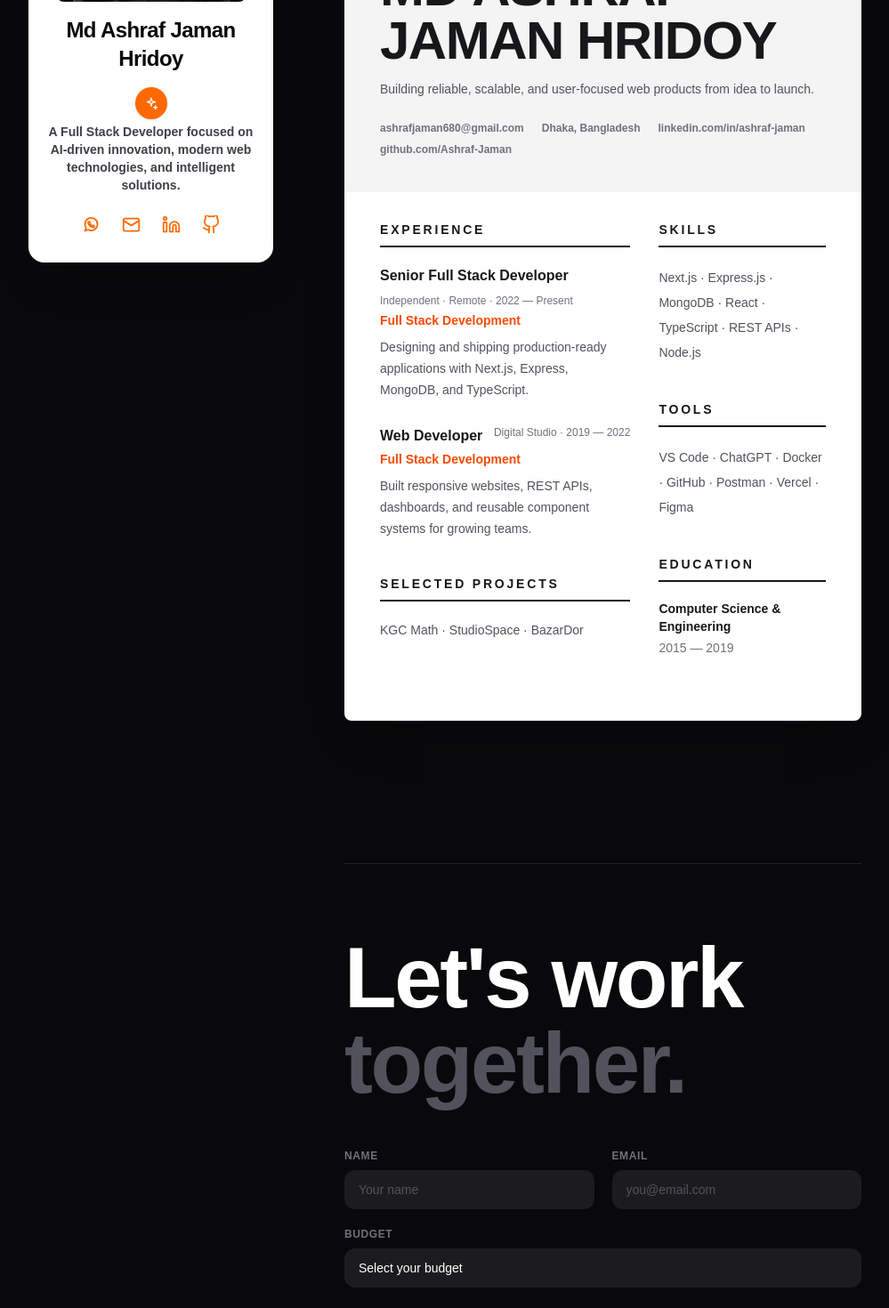
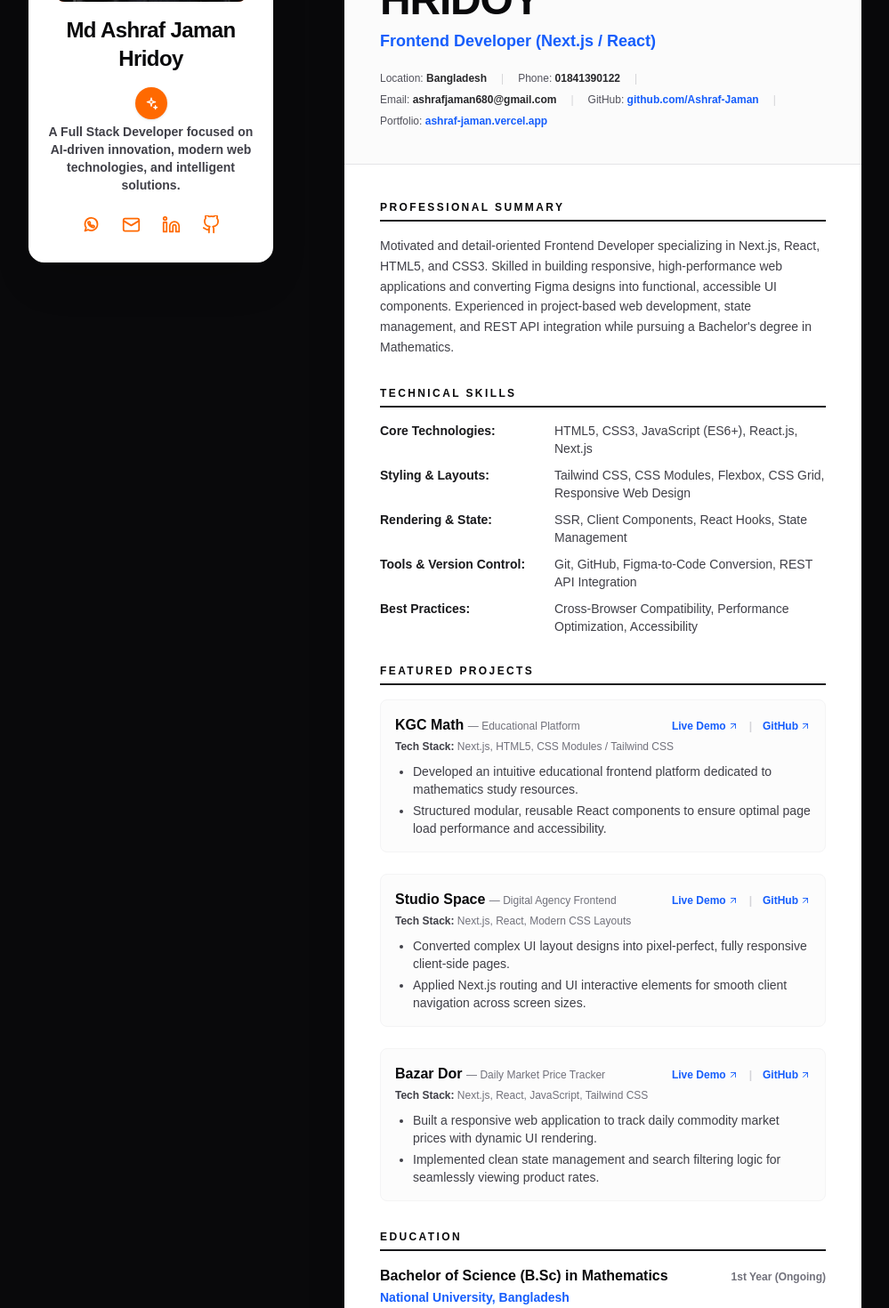
Before and after one commit to Ashraf-Jaman/portfolio, a Next.js app: page /resume in a window 1280 px wide. Shown: the part 360-1830 px from the top of the page at 89% size, without its empty margins (140-1139 px from the left). Built offline with nearby package versions, Linux system fonts and the light colour scheme.

Commit message:
Update resume content and downloadable PDF to match actual resume

```diff
--- a/scripts/generate_resume_pdf.mjs
+++ b/scripts/generate_resume_pdf.mjs
@@ -1,50 +1,175 @@
 import fs from "node:fs";
 
-const esc = (value) => value.replaceAll("\\", "\\\\").replaceAll("(", "\\(").replaceAll(")", "\\)");
-const text = (x, y, size, value, color = "0.1 0.1 0.12") => `BT /F1 ${size} Tf ${color} rg 1 0 0 1 ${x} ${y} Tm (${esc(value)}) Tj ET`;
-const lines = [];
-lines.push("0.96 0.96 0.97 rg 0 660 612 132 re f");
-lines.push(text(42, 750, 10, "FULL STACK WEB DEVELOPER", "0.95 0.34 0.08"));
-lines.push(text(42, 710, 25, "Md Ashraf Jaman Hridoy"));
-lines.push(text(42, 682, 10, "Building reliable, scalable, and user-focused web products from idea to launch.", "0.32 0.32 0.35"));
-lines.push(text(42, 650, 8, "ashrafjaman680@gmail.com  |  Dhaka, Bangladesh  |  linkedin.com/in/ashraf-jaman  |  github.com/Ashraf-Jaman", "0.32 0.32 0.35"));
-lines.push("0.95 0.34 0.08 RG 1 w 42 628 m 570 628 l S");
-lines.push(text(42, 592, 11, "EXPERIENCE"));
-lines.push(text(42, 565, 11, "Senior Full Stack Developer"));
-lines.push(text(42, 548, 9, "Independent - Remote - 2022 - Present", "0.95 0.34 0.08"));
-lines.push(text(42, 528, 9, "Designing and shipping production-ready applications with", "0.32 0.32 0.35"));
-lines.push(text(42, 513, 9, "Next.js, Express, MongoDB, and TypeScript.", "0.32 0.32 0.35"));
-lines.push(text(42, 478, 11, "Web Developer"));
-lines.push(text(42, 461, 9, "Digital Studio - 2019 - 2022", "0.95 0.34 0.08"));
-lines.push(text(42, 441, 9, "Built responsive websites, REST APIs, dashboards, and", "0.32 0.32 0.35"));
-lines.push(text(42, 426, 9, "reusable component systems for growing teams.", "0.32 0.32 0.35"));
-lines.push(text(42, 382, 11, "SELECTED PROJECTS"));
-lines.push(text(42, 360, 10, "ShopSphere  -  TaskFlow  -  Devfolio", "0.32 0.32 0.35"));
-lines.push("0.86 0.86 0.88 RG 0.7 w 370 600 m 370 345 l S");
-lines.push(text(395, 592, 11, "SKILLS"));
-lines.push(text(395, 565, 9, "Next.js - Express.js - MongoDB", "0.32 0.32 0.35"));
-lines.push(text(395, 548, 9, "React - TypeScript - REST APIs", "0.32 0.32 0.35"));
-lines.push(text(395, 531, 9, "Node.js - Responsive UI", "0.32 0.32 0.35"));
-lines.push(text(395, 480, 11, "TOOLS"));
-lines.push(text(395, 453, 9, "VS Code - ChatGPT - Docker", "0.32 0.32 0.35"));
-lines.push(text(395, 436, 9, "GitHub - Postman - Vercel", "0.32 0.32 0.35"));
-lines.push(text(395, 385, 11, "EDUCATION"));
-lines.push(text(395, 358, 9, "Computer Science & Engineering", "0.32 0.32 0.35"));
-lines.push(text(395, 341, 9, "2015 - 2019", "0.32 0.32 0.35"));
+const esc = (value) =>
+  String(value)
+    .replaceAll("\\", "\\\\")
+    .replaceAll("(", "\\(")
+    .replaceAll(")", "\\)");
+
+function createPdfGenerator() {
+  const lines = [];
+
+  const addText = (x, y, size, value, color = "0.12 0.12 0.15", font = "F1") => {
+    lines.push(
+      `BT /${font} ${size} Tf ${color} rg 1 0 0 1 ${x} ${y} Tm (${esc(value)}) Tj ET`
+    );
+  };
+
+  const addLine = (x1, y1, x2, y2, color = "0.85 0.85 0.88", width = 0.75) => {
+    lines.push(`${color} RG ${width} w ${x1} ${y1} m ${x2} ${y2} l S`);
+  };
+
+  return { addText, addLine, lines };
+}
+
+const { addText, addLine, lines } = createPdfGenerator();
+
+// Page size: 612 x 792 (Letter)
+let y = 745;
+
+// Header: Name & Role
+addText(40, y, 22, "MD ASHRAF JAMAN HRIDOY", "0.1 0.12 0.15", "F2");
+y -= 20;
+addText(40, y, 12, "Frontend Developer (Next.js / React)", "0.12 0.38 0.76", "F2");
+y -= 18;
+
+// Contact info
+const contact1 = "Location: Bangladesh   |   Phone: 01841390122   |   Email: ashrafjaman680@gmail.com   |";
+addText(40, y, 8.5, contact1, "0.25 0.25 0.28", "F1");
+y -= 13;
+const contact2 = "GitHub: github.com/Ashraf-Jaman   |   Portfolio: ashraf-jaman.vercel.app";
+addText(40, y, 8.5, contact2, "0.25 0.25 0.28", "F1");
+y -= 14;
+
+// Accent blue line
+addLine(40, y, 572, y, "0.12 0.38 0.76", 1.8);
+y -= 22;
+
+function sectionHeading(title) {
+  addText(40, y, 11, title, "0.1 0.12 0.15", "F2");
+  y -= 5;
+  addLine(40, y, 572, y, "0.78 0.8 0.84", 0.75);
+  y -= 14;
+}
+
+// 1. PROFESSIONAL SUMMARY
+sectionHeading("PROFESSIONAL SUMMARY");
+const summaryLines = [
+  "Motivated and detail-oriented Frontend Developer specializing in Next.js, React, HTML5, and CSS3. Skilled in",
+  "building responsive, high-performance web applications and converting Figma designs into functional,",
+  "accessible UI components. Experienced in project-based web development, state management, and REST API",
+  "integration while pursuing a Bachelor's degree in Mathematics."
+];
+summaryLines.forEach((line) => {
+  addText(40, y, 9, line, "0.22 0.22 0.25", "F1");
+  y -= 13;
+});
+y -= 10;
+
+// 2. TECHNICAL SKILLS
+sectionHeading("TECHNICAL SKILLS");
+const skills = [
+  ["Core Technologies:", "HTML5, CSS3, JavaScript (ES6+), React.js, Next.js"],
+  ["Styling & Layouts:", "Tailwind CSS, CSS Modules, Flexbox, CSS Grid, Responsive Web Design"],
+  ["Rendering & State:", "SSR, Client Components, React Hooks, State Management"],
+  ["Tools & Version Control:", "Git, GitHub, Figma-to-Code Conversion, REST API Integration"],
+  ["Best Practices:", "Cross-Browser Compatibility, Performance Optimization, Accessibility"]
+];
+skills.forEach(([category, list]) => {
+  addText(40, y, 9, category, "0.1 0.12 0.15", "F2");
+  addText(175, y, 9, list, "0.25 0.25 0.28", "F1");
+  y -= 14;
+});
+y -= 10;
+
+// 3. FEATURED PROJECTS
+sectionHeading("FEATURED PROJECTS");
+
+function addProject(title, category, stack, bullets) {
+  addText(40, y, 10, `${title} — ${category}`, "0.1 0.12 0.15", "F2");
+  addText(470, y, 9, "Live Demo | GitHub", "0.12 0.38 0.76", "F1");
+  y -= 12;
+  addText(40, y, 8.5, `Tech Stack: ${stack}`, "0.4 0.4 0.44", "F1");
+  y -= 12;
+  bullets.forEach((b) => {
+    addText(48, y, 9, "•", "0.2 0.2 0.25", "F2");
+    addText(58, y, 9, b, "0.25 0.25 0.28", "F1");
+    y -= 12.5;
+  });
+  y -= 8;
+}
+
+addProject(
+  "KGC Math",
+  "Educational Platform",
+  "Next.js, HTML5, CSS Modules / Tailwind CSS",
+  [
+    "Developed an intuitive educational frontend platform dedicated to mathematics study resources.",
+    "Structured modular, reusable React components to ensure optimal page load performance and accessibility."
+  ]
+);
+
+addProject(
+  "Studio Space",
+  "Digital Agency Frontend",
+  "Next.js, React, Modern CSS Layouts",
+  [
+    "Converted complex UI layout designs into pixel-perfect, fully responsive client-side pages.",
+    "Applied Next.js routing and UI interactive elements for smooth client navigation across screen sizes."
+  ]
+);
+
+addProject(
+  "Bazar Dor",
+  "Daily Market Price Tracker",
+  "Next.js, React, JavaScript, Tailwind CSS",
+  [
+    "Built a responsive web application to track daily commodity market prices with dynamic UI rendering.",
+    "Implemented clean state management and search filtering logic for seamlessly viewing product rates."
+  ]
+);
+
+// 4. EDUCATION
+sectionHeading("EDUCATION");
+addText(40, y, 9.5, "Bachelor of Science (B.Sc) in Mathematics", "0.1 0.12 0.15", "F2");
+addText(480, y, 9, "1st Year (Ongoing)", "0.35 0.35 0.4", "F1");
+y -= 12;
+addText(40, y, 9.5, "National University, Bangladesh", "0.12 0.38 0.76", "F2");
+y -= 12;
+addText(48, y, 9, "•", "0.2 0.2 0.25", "F2");
+addText(58, y, 9, "Currently pursuing undergraduate studies in Mathematics with a focus on analytical thinking and problem-solving skills.", "0.25 0.25 0.28", "F1");
+y -= 14;
+
+// 5. LANGUAGES
+sectionHeading("LANGUAGES");
+addText(40, y, 9, "Bengali: Native   |   English: Professional Working Proficiency", "0.25 0.25 0.28", "F1");
+y -= 22;
+
+// Footer
+addLine(40, 42, 572, 42, "0.85 0.85 0.88", 0.5);
+addText(40, 30, 8, "Md Ashraf Jaman Hridoy — Resume", "0.5 0.5 0.55", "F1");
+addText(525, 30, 8, "Page 1 of 1", "0.5 0.5 0.55", "F1");
 
 const stream = lines.join("\n");
 const objects = [
   "<< /Type /Catalog /Pages 2 0 R >>",
   "<< /Type /Pages /Kids [3 0 R] /Count 1 >>",
-  "<< /Type /Page /Parent 2 0 R /MediaBox [0 0 612 792] /Resources << /Font << /F1 4 0 R >> >> /Contents 5 0 R >>",
+  "<< /Type /Page /Parent 2 0 R /MediaBox [0 0 612 792] /Resources << /Font << /F1 4 0 R /F2 5 0 R >> >> /Contents 6 0 R >>",
   "<< /Type /Font /Subtype /Type1 /BaseFont /Helvetica >>",
+  "<< /Type /Font /Subtype /Type1 /BaseFont /Helvetica-Bold >>",
   `<< /Length ${Buffer.byteLength(stream)} >>\nstream\n${stream}\nendstream`,
 ];
 let pdf = "%PDF-1.4\n";
 const offsets = [0];
-objects.forEach((object, index) => { offsets[index + 1] = Buffer.byteLength(pdf); pdf += `${index + 1} 0 obj\n${object}\nendobj\n`; });
+objects.forEach((object, index) => {
+  offsets[index + 1] = Buffer.byteLength(pdf);
+  pdf += `${index + 1} 0 obj\n${object}\nendobj\n`;
+});
 const xref = Buffer.byteLength(pdf);
 pdf += `xref\n0 ${objects.length + 1}\n0000000000 65535 f \n`;
-for (let i = 1; i <= objects.length; i += 1) pdf += `${String(offsets[i]).padStart(10, "0")} 00000 n \n`;
+for (let i = 1; i <= objects.length; i += 1) {
+  pdf += `${String(offsets[i]).padStart(10, "0")} 00000 n \n`;
+}
 pdf += `trailer\n<< /Size ${objects.length + 1} /Root 1 0 R >>\nstartxref\n${xref}\n%%EOF\n`;
 fs.writeFileSync("public/resume.pdf", pdf);
+console.log("public/resume.pdf updated cleanly, remaining bottom y =", y);
--- a/src/components/resume-section.tsx
+++ b/src/components/resume-section.tsx
@@ -1,35 +1,238 @@
+import Link from "next/link";
 import { ArrowUpRight } from "@/components/icons";
 
 export default function ResumeSection() {
   return (
     <section className="py-12 sm:py-16">
       <div className="mb-6 flex items-center justify-between">
-        <p className="text-xs font-bold uppercase tracking-[0.25em] text-zinc-500">Resume</p>
-        <a href="/resume.pdf" download="Md-Ashraf-Jaman-Hridoy-Resume.pdf" className="inline-flex items-center gap-2 rounded-md bg-orange-500 px-3 py-2 text-xs font-bold text-white transition hover:bg-orange-400">Download PDF <ArrowUpRight size={14} /></a>
+        <p className="text-xs font-bold uppercase tracking-[0.25em] text-zinc-500">
+          Resume
+        </p>
+        <a
+          href="/resume.pdf"
+          download="Md-Ashraf-Jaman-Hridoy-Resume.pdf"
+          className="inline-flex items-center gap-2 rounded-md bg-orange-500 px-3.5 py-2 text-xs font-bold text-white transition hover:bg-orange-400"
+        >
+          Download PDF <ArrowUpRight size={14} />
+        </a>
       </div>
-      <article className="overflow-hidden rounded-lg bg-white text-zinc-900 shadow-2xl shadow-black/20">
-        <header className="bg-zinc-100 px-6 py-8 sm:px-10 sm:py-10">
-          <p className="text-xs font-bold uppercase tracking-[0.25em] text-orange-600">Full Stack Web Developer</p>
-          <h1 className="mt-3 text-4xl font-black uppercase tracking-tight sm:text-6xl">Md Ashraf Jaman Hridoy</h1>
-          <p className="mt-3 max-w-xl text-sm leading-6 text-zinc-600">Building reliable, scalable, and user-focused web products from idea to launch.</p>
-          <div className="mt-6 flex flex-wrap gap-x-5 gap-y-2 text-xs font-semibold text-zinc-500"><span>ashrafjaman680@gmail.com</span><span>Dhaka, Bangladesh</span><span>linkedin.com/in/ashraf-jaman</span><span>github.com/Ashraf-Jaman</span></div>
+
+      <article className="overflow-hidden rounded-xl bg-white text-zinc-900 shadow-2xl shadow-black/20">
+        {/* Header */}
+        <header className="border-b border-zinc-200 bg-zinc-50/80 px-6 py-8 sm:px-10 sm:py-10">
+          <h1 className="text-3xl font-black uppercase tracking-tight text-zinc-950 sm:text-5xl">
+            Md Ashraf Jaman Hridoy
+          </h1>
+          <p className="mt-2 text-base font-bold text-blue-600 sm:text-lg">
+            Frontend Developer (Next.js / React)
+          </p>
+
+          <div className="mt-5 flex flex-wrap items-center gap-x-4 gap-y-2 text-xs font-medium text-zinc-600">
+            <span>Location: <strong className="font-semibold text-zinc-800">Bangladesh</strong></span>
+            <span className="hidden sm:inline text-zinc-300">|</span>
+            <span>Phone: <a href="tel:01841390122" className="font-semibold text-zinc-800 hover:text-orange-600">01841390122</a></span>
+            <span className="hidden sm:inline text-zinc-300">|</span>
+            <span>Email: <a href="mailto:ashrafjaman680@gmail.com" className="font-semibold text-zinc-800 hover:text-orange-600">ashrafjaman680@gmail.com</a></span>
+            <span className="hidden sm:inline text-zinc-300">|</span>
+            <span>GitHub: <a href="https://github.com/Ashraf-Jaman" target="_blank" rel="noreferrer" className="font-semibold text-blue-600 hover:underline">github.com/Ashraf-Jaman</a></span>
+            <span className="hidden sm:inline text-zinc-300">|</span>
+            <span>Portfolio: <a href="https://ashraf-jaman.vercel.app" target="_blank" rel="noreferrer" className="font-semibold text-blue-600 hover:underline">ashraf-jaman.vercel.app</a></span>
+          </div>
         </header>
-        <div className="grid gap-8 px-6 py-8 sm:px-10 lg:grid-cols-[1.5fr_1fr]">
-          <div>
-            <ResumeBlock title="Experience"><ResumeJob title="Senior Full Stack Developer" meta="Independent · Remote · 2022 — Present">Designing and shipping production-ready applications with Next.js, Express, MongoDB, and TypeScript.</ResumeJob><ResumeJob title="Web Developer" meta="Digital Studio · 2019 — 2022">Built responsive websites, REST APIs, dashboards, and reusable component systems for growing teams.</ResumeJob></ResumeBlock>
-            <ResumeBlock title="Selected projects"><p className="text-sm leading-6 text-zinc-600">KGC Math · StudioSpace · BazarDor</p></ResumeBlock>
-          </div>
-          <aside><ResumeBlock title="Skills"><p className="text-sm leading-7 text-zinc-600">Next.js · Express.js · MongoDB · React · TypeScript · REST APIs · Node.js</p></ResumeBlock><ResumeBlock title="Tools"><p className="text-sm leading-7 text-zinc-600">VS Code · ChatGPT · Docker · GitHub · Postman · Vercel · Figma</p></ResumeBlock><ResumeBlock title="Education"><p className="text-sm font-bold">Computer Science & Engineering</p><p className="mt-1 text-sm text-zinc-500">2015 — 2019</p></ResumeBlock></aside>
+
+        <div className="space-y-8 px-6 py-8 sm:px-10 sm:py-10">
+          {/* Professional Summary */}
+          <ResumeSectionBlock title="Professional Summary">
+            <p className="text-sm leading-relaxed text-zinc-700">
+              Motivated and detail-oriented Frontend Developer specializing in Next.js, React, HTML5, and CSS3. Skilled in building responsive, high-performance web applications and converting Figma designs into functional, accessible UI components. Experienced in project-based web development, state management, and REST API integration while pursuing a Bachelor&apos;s degree in Mathematics.
+            </p>
+          </ResumeSectionBlock>
+
+          {/* Technical Skills */}
+          <ResumeSectionBlock title="Technical Skills">
+            <div className="grid gap-2.5 text-sm">
+              <SkillRow
+                category="Core Technologies"
+                items="HTML5, CSS3, JavaScript (ES6+), React.js, Next.js"
+              />
+              <SkillRow
+                category="Styling & Layouts"
+                items="Tailwind CSS, CSS Modules, Flexbox, CSS Grid, Responsive Web Design"
+              />
+              <SkillRow
+                category="Rendering & State"
+                items="SSR, Client Components, React Hooks, State Management"
+              />
+              <SkillRow
+                category="Tools & Version Control"
+                items="Git, GitHub, Figma-to-Code Conversion, REST API Integration"
+              />
+              <SkillRow
+                category="Best Practices"
+                items="Cross-Browser Compatibility, Performance Optimization, Accessibility"
+              />
+            </div>
+          </ResumeSectionBlock>
+
+          {/* Featured Projects */}
+          <ResumeSectionBlock title="Featured Projects">
+            <div className="space-y-6">
+              <ProjectEntry
+                name="KGC Math"
+                category="Educational Platform"
+                liveUrl="https://kgc-math.vercel.app/"
+                githubUrl="https://github.com/Ashraf-Jaman/kgc-math"
+                stack="Next.js, HTML5, CSS Modules / Tailwind CSS"
+                bullets={[
+                  "Developed an intuitive educational frontend platform dedicated to mathematics study resources.",
+                  "Structured modular, reusable React components to ensure optimal page load performance and accessibility.",
+                ]}
+              />
+
+              <ProjectEntry
+                name="Studio Space"
+                category="Digital Agency Frontend"
+                liveUrl="https://studio-space-frontend-beta.vercel.app/"
+                githubUrl="https://github.com/Ashraf-Jaman/studio-space-frontend"
+                stack="Next.js, React, Modern CSS Layouts"
+                bullets={[
+                  "Converted complex UI layout designs into pixel-perfect, fully responsive client-side pages.",
+                  "Applied Next.js routing and UI interactive elements for smooth client navigation across screen sizes.",
+                ]}
+              />
+
+              <ProjectEntry
+                name="Bazar Dor"
+                category="Daily Market Price Tracker"
+                liveUrl="https://bazar-dor-five-theta.vercel.app/"
+                githubUrl="https://github.com/Ashraf-Jaman/bazar-dor"
+                stack="Next.js, React, JavaScript, Tailwind CSS"
+                bullets={[
+                  "Built a responsive web application to track daily commodity market prices with dynamic UI rendering.",
+                  "Implemented clean state management and search filtering logic for seamlessly viewing product rates.",
+                ]}
+              />
+            </div>
+          </ResumeSectionBlock>
+
+          {/* Education */}
+          <ResumeSectionBlock title="Education">
+            <div>
+              <div className="flex flex-wrap items-baseline justify-between gap-2">
+                <h3 className="text-base font-bold text-zinc-950">
+                  Bachelor of Science (B.Sc) in Mathematics
+                </h3>
+                <span className="text-xs font-semibold text-zinc-500">
+                  1st Year (Ongoing)
+                </span>
+              </div>
+              <p className="mt-0.5 text-sm font-semibold text-blue-600">
+                National University, Bangladesh
+              </p>
+              <ul className="mt-2 list-disc pl-5 text-sm text-zinc-700">
+                <li>
+                  Currently pursuing undergraduate studies in Mathematics with a focus on analytical thinking and problem-solving skills.
+                </li>
+              </ul>
+            </div>
+          </ResumeSectionBlock>
+
+          {/* Languages */}
+          <ResumeSectionBlock title="Languages">
+            <p className="text-sm text-zinc-700">
+              <span className="font-bold text-zinc-900">Bengali:</span> Native{" "}
+              <span className="mx-2 text-zinc-400">|</span>{" "}
+              <span className="font-bold text-zinc-900">English:</span> Professional Working Proficiency
+            </p>
+          </ResumeSectionBlock>
         </div>
       </article>
     </section>
   );
 }
 
-function ResumeBlock({ title, children }: { title: string; children: React.ReactNode }) {
-  return <section className="mb-10"><h2 className="border-b-2 border-zinc-900 pb-2 text-sm font-black uppercase tracking-[0.2em]">{title}</h2><div className="mt-5">{children}</div></section>;
+function ResumeSectionBlock({
+  title,
+  children,
+}: {
+  title: string;
+  children: React.ReactNode;
+}) {
+  return (
+    <section>
+      <h2 className="border-b-2 border-zinc-900 pb-1.5 text-xs font-black uppercase tracking-[0.2em] text-zinc-950">
+        {title}
+      </h2>
+      <div className="mt-4">{children}</div>
+    </section>
+  );
 }
 
-function ResumeJob({ title, meta, children }: { title: string; meta: string; children: string }) {
-  return <div className="mb-7"><div className="flex flex-wrap justify-between gap-2"><h3 className="font-bold">{title}</h3><span className="text-xs text-zinc-500">{meta}</span></div><p className="mt-1 text-sm font-semibold text-orange-600">Full Stack Development</p><p className="mt-2 text-sm leading-6 text-zinc-600">{children}</p></div>;
+function SkillRow({
+  category,
+  items,
+}: {
+  category: string;
+  items: string;
+}) {
+  return (
+    <div className="grid grid-cols-1 sm:grid-cols-[180px_1fr] sm:gap-4">
+      <span className="font-bold text-zinc-900">{category}:</span>
+      <span className="text-zinc-700">{items}</span>
+    </div>
+  );
 }
+
+function ProjectEntry({
+  name,
+  category,
+  liveUrl,
+  githubUrl,
+  stack,
+  bullets,
+}: {
+  name: string;
+  category: string;
+  liveUrl: string;
+  githubUrl: string;
+  stack: string;
+  bullets: string[];
+}) {
+  return (
+    <div className="rounded-lg border border-zinc-100 bg-zinc-50/50 p-4 transition hover:border-zinc-200">
+      <div className="flex flex-wrap items-baseline justify-between gap-2">
+        <h3 className="text-base font-bold text-zinc-950">
+          {name}{" "}
+          <span className="text-xs font-normal text-zinc-500">— {category}</span>
+        </h3>
+        <div className="flex items-center gap-3 text-xs font-semibold text-blue-600">
+          <a
+            href={liveUrl}
+            target="_blank"
+            rel="noreferrer"
+            className="inline-flex items-center gap-0.5 hover:underline"
+          >
+            Live Demo <ArrowUpRight size={12} />
+          </a>
+          <span className="text-zinc-300">|</span>
+          <a
+            href={githubUrl}
+            target="_blank"
+            rel="noreferrer"
+            className="inline-flex items-center gap-0.5 hover:underline"
+          >
+            GitHub <ArrowUpRight size={12} />
+          </a>
+        </div>
+      </div>
+      <p className="mt-1 text-xs font-medium text-zinc-500">
+        <strong className="text-zinc-700">Tech Stack:</strong> {stack}
+      </p>
+      <ul className="mt-2.5 list-disc space-y-1 pl-5 text-sm text-zinc-700">
+        {bullets.map((b, i) => (
+          <li key={i}>{b}</li>
+        ))}
+      </ul>
+    </div>
+  );
+}
```
Also changed, not shown: 1 other file (tests, documents, lock files or other folders).
